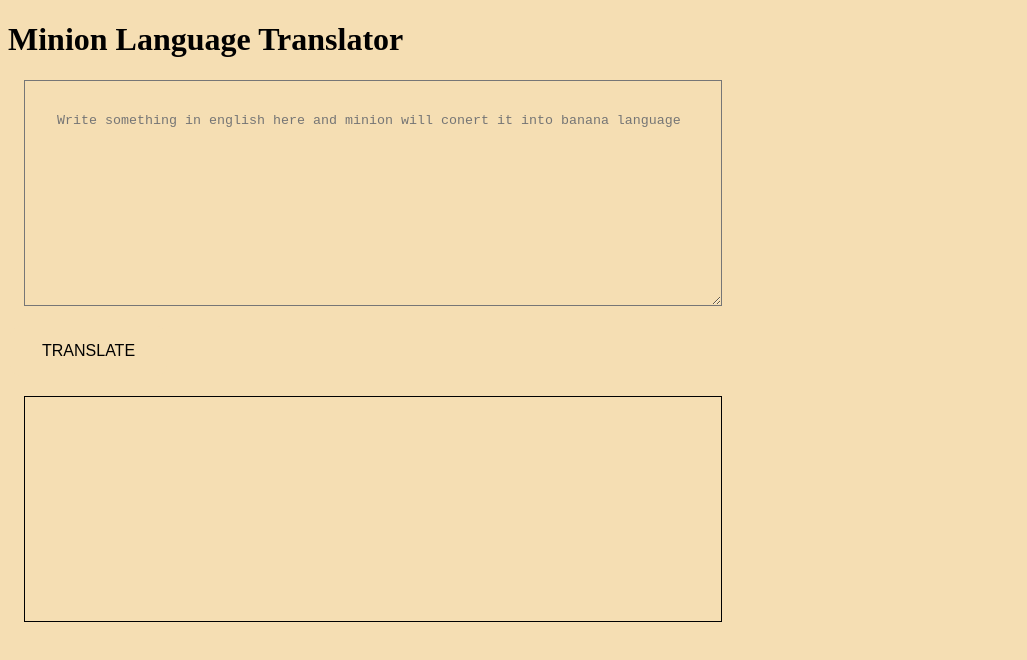
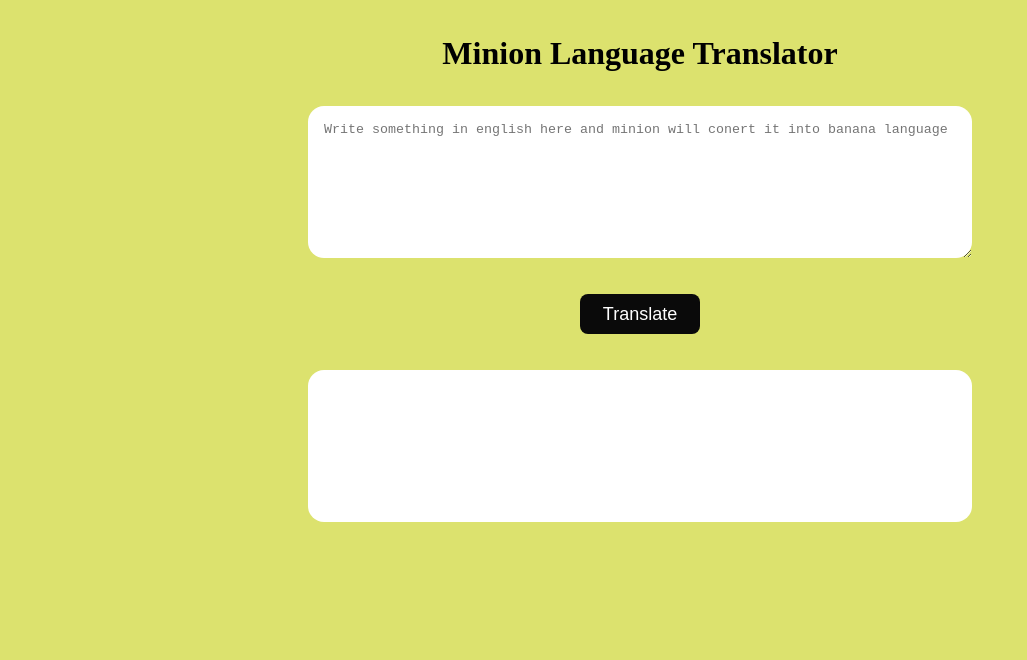
Before and after one commit to vaibhav18matere/minion-language-translation-app, a plain HTML site: page index.html in a window 1280 px wide. Shown: the whole page, without its empty margins (0-1027 px from the left). Drawn offline with Linux system fonts and the light colour scheme.

Commit message:
css added

```diff
--- a/app.js
+++ b/app.js
@@ -20,7 +20,7 @@ function clickHandler() {
         .then(response => response.json())
         .then(json => {
             var translatedText = json.contents.translated;
-            outputDiv.innerText=translatedText;
+            outputDiv.innerText = translatedText;
         })
         .catch(errorHandler)
 };
--- a/index.html
+++ b/index.html
@@ -10,13 +10,15 @@
 
 <body>
     <h1>Minion Language Translator</h1>
+    <br>
     <textarea id="txt-input"
         placeholder="Write something in english here and minion will conert it into banana language"></textarea>
-
+        <br><br>
     <button id="btn-translate">Translate</button>
+    <br><br>
     <div id="output"></div>
 
-    <script src="app.js" type="text/javascript"></script>
+    <script src="./app.js"></script>
 
 </body>
 
--- a/style.css
+++ b/style.css
@@ -1,38 +1,41 @@
 *{
-    background-color:wheat;
+    background-color:rgb(220, 226, 110);
 }
-
+h1{
+    text-align: center;
+    margin: 1rem;
+    padding-top: 1.2rem;
+}
 textarea {
-    height: 20vh;
     width: 50%;
+    height: 15vh;
+    padding: 1rem;
+    background-color: #fff;
+    border-radius: 1rem;
     display: block;
-    margin: 1rem;
-    padding: 2rem;
+    margin: auto;
+    border: none;
 }
 
 #output {
-    border: 1px solid black;
-    height: 20vh;
+    display: block;
+    height: 15vh;
     width: 50%;
-    margin: 1rem;
-    padding: 2rem;
+    margin: auto;
+    padding: 1rem;
+    background-color: #fff;
+    border-radius: 1rem;
+    border: none;
 }
-button{
+#btn-translate{
+    display: block;
+    background-color: #0a0a0a;
+    width: 120px;
+    height: 40px;
+    border-radius: 0.5rem;
     border: none;
-    border-radius: 10px;
-    color: rgb(0, 0, 0);
-    padding: 16px 32px;
-    text-align: center;
-    display: inline-block;
-    font-size: 16px;
-    margin: 4px 2px;
-    -webkit-transition-duration: 0.4s;
-    /* Safari */
-    transition-duration: 0.4s;
-    cursor: pointer;
-    text-decoration: none;
-    text-transform: uppercase;
+    margin: auto;
+    color:white;
+    padding: 0.5rem;
+    font-size: large;
 }
-button:hover{
-    background-color:#008CBA;
-}
```
